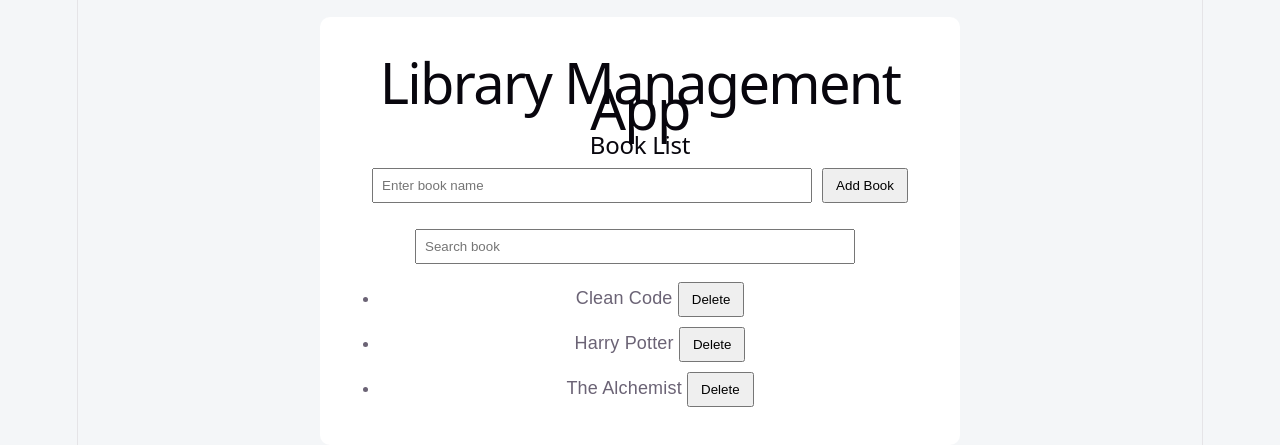
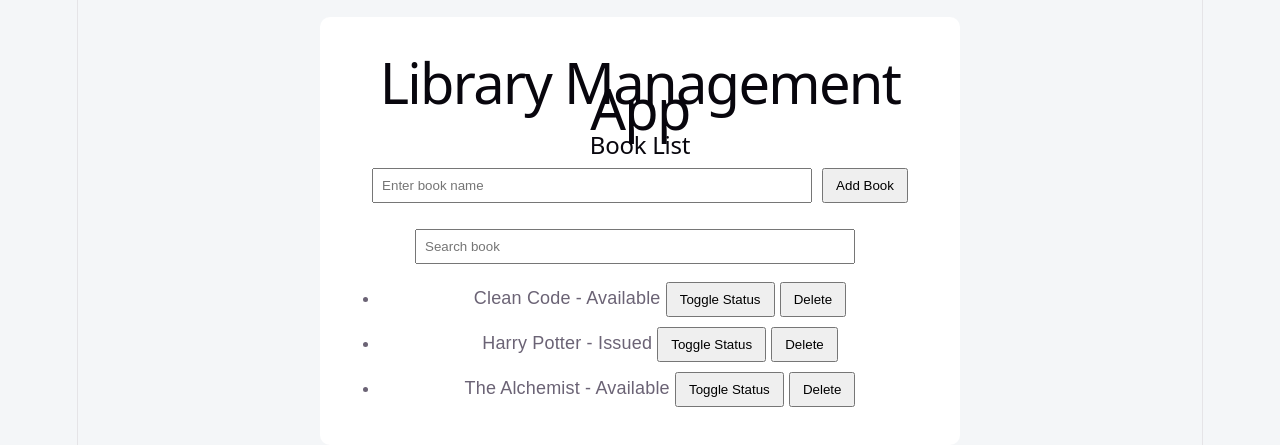
Before and after one commit to SwapnilPopat/librarymanagementsystem, a React (Vite) app in the folder library-react-app/: page / in a window 1280 px wide. Shown: the part 189-634 px from the top of the page. Built offline with nearby package versions, Linux system fonts and the light colour scheme.

Commit message:
feat: enhance book management with toggle status and update book structure

```diff
--- a/library-react-app/src/App.jsx
+++ b/library-react-app/src/App.jsx
@@ -4,16 +4,17 @@ import "./App.css";
 
 function App() {
   const [books, setBooks] = useState([
-    "Clean Code",
-    "Harry Potter",
-    "The Alchemist",
+    { title: "Clean Code", issued: false },
+    { title: "Harry Potter", issued: true },
+    { title: "The Alchemist", issued: false },
   ]);
   const [newBook, setNewBook] = useState("");
   const [search, setSearch] = useState("");
 
   function handleAddBook() {
     if (newBook.trim() === "") return;
-    setBooks([...books, newBook]);
+
+    setBooks([...books, { title: newBook, issued: false }]);
     setNewBook("");
   }
 
@@ -22,8 +23,15 @@ function App() {
     setBooks(updatedBooks);
   }
 
+  function toggleIssued(indexToToggle) {
+    const updatedBooks = books.map((book, index) =>
+      index === indexToToggle ? { ...book, issued: !book.issued } : book
+    );
+    setBooks(updatedBooks);
+  }
+
   const filteredBooks = books.filter((book) =>
-    book.toLowerCase().includes(search.toLowerCase())
+    book.title.toLowerCase().includes(search.toLowerCase())
   );
 
   return (
@@ -48,7 +56,11 @@ function App() {
         onChange={(e) => setSearch(e.target.value)}
       />
 
-      <BookList books={filteredBooks} onDelete={handleDeleteBook} />
+      <BookList
+        books={filteredBooks}
+        onDelete={handleDeleteBook}
+        onToggleIssued={toggleIssued}
+      />
     </div>
   );
 }
--- a/library-react-app/src/BookList.jsx
+++ b/library-react-app/src/BookList.jsx
@@ -1,9 +1,12 @@
-function BookList({books, onDelete}){
+function BookList({books, onDelete, onToggleIssued}){
     return(
         <ul>
             {books.map((book, index) => (
                 <li key={index}>
-                    {book}{" "} <button onClick={() => onDelete(index)} > Delete </button>
+                    {book.title} - {book.issued ? "Issued" : "Available"}{" "}
+                    <button onClick={() => onToggleIssued(index)}> Toggle Status </button>
+                    {" "}
+                    <button onClick={() => onDelete(index)} > Delete </button>
                 </li>
             ))}
         </ul>
```
